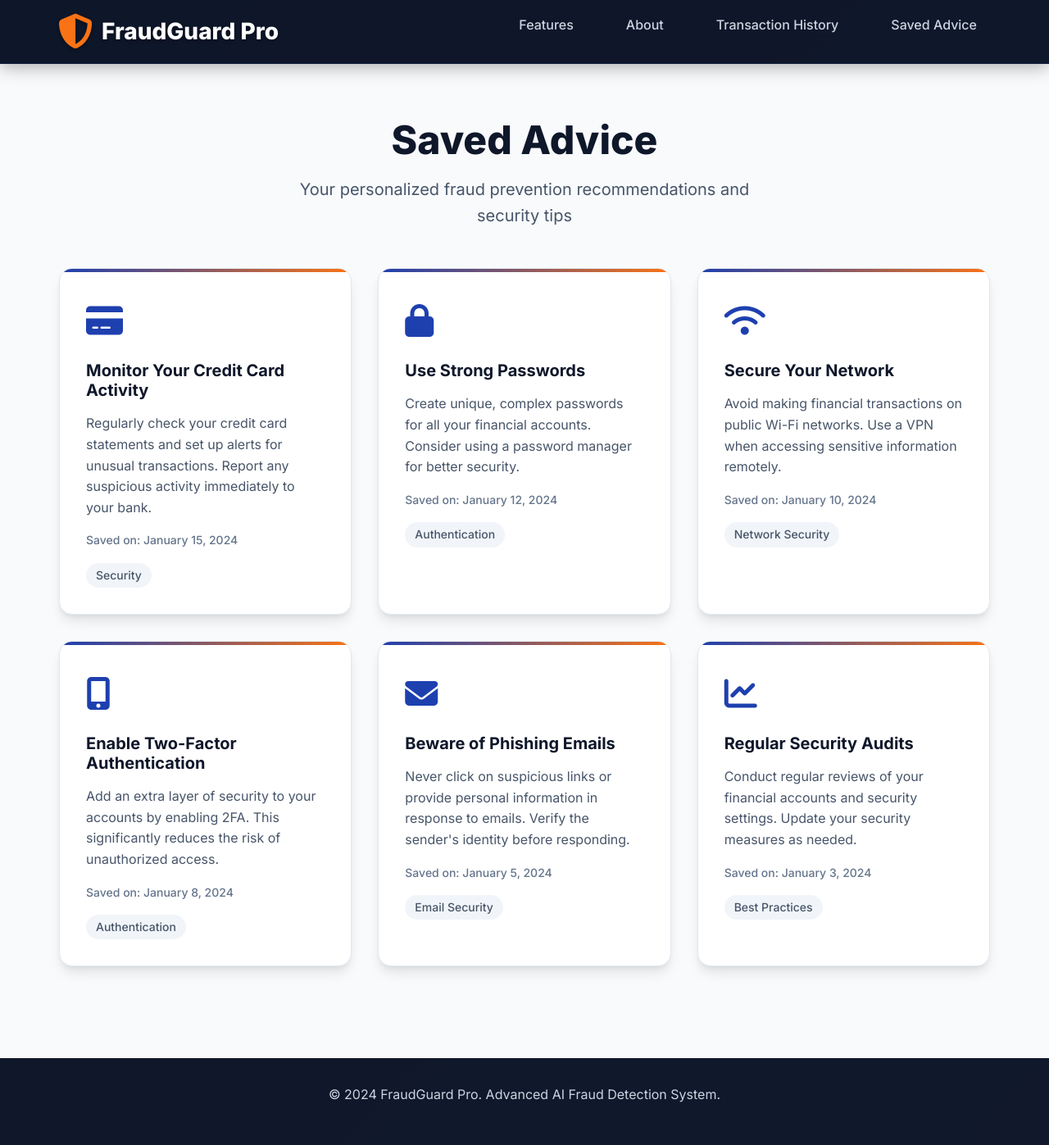
After one commit to Pawan22104168/FraudGuard-Pro-AI-Fraud-Detection-System, a Flask app: page /saved_advice in a window 1280 px wide. The commit adds this page. Shown: the whole page at 82% size. Run offline with Flask 3, Linux system fonts and the light colour scheme.

Commit message:
Restore Saved Advice feature - add navigation link and create saved advice page

```diff
--- a/app.py
+++ b/app.py
@@ -73,6 +73,10 @@ def index():
 @app.route('/about')
 def about():
     return render_template('about.html')
+
+@app.route('/saved_advice')
+def saved_advice():
+    return render_template('saved_advice.html')
 
 @app.route('/transaction_history')
 def transaction_history():
--- a/templates/index.html
+++ b/templates/index.html
@@ -584,6 +584,7 @@
                         <li><a href="#features">Features</a></li>
                         <li><a href="/about">About</a></li>
                         <li><a href="/transaction_history">Transaction History</a></li>
+                        <li><a href="/saved_advice">Saved Advice</a></li>
                     </ul>
                 </nav>
             </div>
--- /dev/null
+++ b/templates/saved_advice.html
@@ -0,0 +1,406 @@
+<!DOCTYPE html>
+<html lang="en">
+<head>
+    <meta charset="UTF-8">
+    <meta name="viewport" content="width=device-width, initial-scale=1.0">
+    <title>Saved Advice - FraudGuard Pro</title>
+    <link href="https://cdn.jsdelivr.net/npm/bootstrap@5.3.0/dist/css/bootstrap.min.css" rel="stylesheet">
+    <link href="https://cdnjs.cloudflare.com/ajax/libs/font-awesome/6.4.0/css/all.min.css" rel="stylesheet">
+    <link href="https://fonts.googleapis.com/css2?family=Inter:wght@300;400;500;600;700;800;900&display=swap" rel="stylesheet">
+    <style>
+        :root {
+            --primary-blue: #1e40af;
+            --primary-dark: #1e3a8a;
+            --accent-orange: #f97316;
+            --accent-red: #dc2626;
+            --success-green: #059669;
+            --warning-yellow: #d97706;
+            --text-primary: #0f172a;
+            --text-secondary: #475569;
+            --text-light: #64748b;
+            --bg-primary: #ffffff;
+            --bg-secondary: #f8fafc;
+            --bg-tertiary: #f1f5f9;
+            --border-color: #e2e8f0;
+            --shadow-sm: 0 1px 3px 0 rgba(0, 0, 0, 0.1), 0 1px 2px 0 rgba(0, 0, 0, 0.06);
+            --shadow-md: 0 4px 6px -1px rgba(0, 0, 0, 0.1), 0 2px 4px -1px rgba(0, 0, 0, 0.06);
+            --shadow-lg: 0 10px 15px -3px rgba(0, 0, 0, 0.1), 0 4px 6px -2px rgba(0, 0, 0, 0.05);
+            --shadow-xl: 0 20px 25px -5px rgba(0, 0, 0, 0.1), 0 10px 10px -5px rgba(0, 0, 0, 0.04);
+        }
+
+        * {
+            margin: 0;
+            padding: 0;
+            box-sizing: border-box;
+        }
+
+        body {
+            font-family: 'Inter', -apple-system, BlinkMacSystemFont, 'Segoe UI', Roboto, sans-serif;
+            background: linear-gradient(135deg, #0f172a 0%, #1e293b 50%, #334155 100%);
+            min-height: 100vh;
+            color: var(--text-primary);
+            line-height: 1.6;
+            font-weight: 400;
+        }
+
+        /* Header */
+        .header {
+            background: rgba(15, 23, 42, 0.95);
+            backdrop-filter: blur(20px);
+            border-bottom: 1px solid rgba(30, 64, 175, 0.2);
+            padding: 1rem 0;
+            position: sticky;
+            top: 0;
+            z-index: 1000;
+            box-shadow: 0 4px 20px rgba(0, 0, 0, 0.3);
+        }
+
+        .header-content {
+            display: flex;
+            align-items: center;
+            justify-content: space-between;
+            max-width: 1200px;
+            margin: 0 auto;
+            padding: 0 2rem;
+        }
+
+        .logo {
+            display: flex;
+            align-items: center;
+            gap: 0.75rem;
+            font-size: 1.75rem;
+            font-weight: 800;
+            color: #ffffff;
+            text-decoration: none;
+            text-shadow: 0 2px 4px rgba(0, 0, 0, 0.3);
+        }
+
+        .logo i {
+            font-size: 2.5rem;
+            color: var(--accent-orange);
+            animation: shield-pulse 2s ease-in-out infinite;
+        }
+
+        @keyframes shield-pulse {
+            0%, 100% { transform: scale(1); }
+            50% { transform: scale(1.1); }
+        }
+
+        .nav-links {
+            display: flex;
+            gap: 2rem;
+            list-style: none;
+        }
+
+        .nav-links a {
+            color: #cbd5e1;
+            text-decoration: none;
+            font-weight: 500;
+            transition: all 0.3s ease;
+            padding: 0.5rem 1rem;
+            border-radius: 8px;
+        }
+
+        .nav-links a:hover {
+            color: #ffffff;
+            background: rgba(30, 64, 175, 0.2);
+            transform: translateY(-2px);
+        }
+
+        /* Main Content */
+        .main-content {
+            padding: 4rem 0;
+            background: var(--bg-secondary);
+            min-height: calc(100vh - 200px);
+        }
+
+        .content-wrapper {
+            max-width: 1200px;
+            margin: 0 auto;
+            padding: 0 2rem;
+        }
+
+        .page-header {
+            text-align: center;
+            margin-bottom: 3rem;
+        }
+
+        .page-title {
+            font-size: 3rem;
+            font-weight: 800;
+            color: var(--text-primary);
+            margin-bottom: 1rem;
+        }
+
+        .page-subtitle {
+            font-size: 1.25rem;
+            color: var(--text-secondary);
+            max-width: 600px;
+            margin: 0 auto;
+        }
+
+        /* Advice Cards */
+        .advice-grid {
+            display: grid;
+            grid-template-columns: repeat(auto-fit, minmax(350px, 1fr));
+            gap: 2rem;
+            margin-bottom: 3rem;
+        }
+
+        .advice-card {
+            background: white;
+            padding: 2rem;
+            border-radius: 16px;
+            box-shadow: var(--shadow-lg);
+            border: 1px solid var(--border-color);
+            transition: all 0.3s ease;
+            position: relative;
+            overflow: hidden;
+        }
+
+        .advice-card::before {
+            content: '';
+            position: absolute;
+            top: 0;
+            left: 0;
+            width: 100%;
+            height: 4px;
+            background: linear-gradient(90deg, var(--primary-blue), var(--accent-orange));
+        }
+
+        .advice-card:hover {
+            transform: translateY(-8px);
+            box-shadow: var(--shadow-xl);
+        }
+
+        .advice-icon {
+            font-size: 2.5rem;
+            color: var(--primary-blue);
+            margin-bottom: 1rem;
+        }
+
+        .advice-title {
+            font-size: 1.25rem;
+            font-weight: 700;
+            color: var(--text-primary);
+            margin-bottom: 1rem;
+        }
+
+        .advice-description {
+            color: var(--text-secondary);
+            line-height: 1.6;
+            margin-bottom: 1rem;
+        }
+
+        .advice-date {
+            font-size: 0.875rem;
+            color: var(--text-light);
+            font-weight: 500;
+        }
+
+        .advice-category {
+            display: inline-block;
+            background: var(--bg-tertiary);
+            color: var(--text-secondary);
+            padding: 0.25rem 0.75rem;
+            border-radius: 20px;
+            font-size: 0.875rem;
+            font-weight: 500;
+            margin-top: 1rem;
+        }
+
+        /* Empty State */
+        .empty-state {
+            text-align: center;
+            padding: 4rem 2rem;
+            background: white;
+            border-radius: 16px;
+            box-shadow: var(--shadow-lg);
+        }
+
+        .empty-icon {
+            font-size: 4rem;
+            color: var(--text-light);
+            margin-bottom: 1rem;
+        }
+
+        .empty-title {
+            font-size: 1.5rem;
+            font-weight: 600;
+            color: var(--text-primary);
+            margin-bottom: 1rem;
+        }
+
+        .empty-description {
+            color: var(--text-secondary);
+            margin-bottom: 2rem;
+        }
+
+        .btn-primary {
+            background: linear-gradient(135deg, var(--primary-blue), var(--primary-dark));
+            border: none;
+            color: white;
+            padding: 0.75rem 2rem;
+            border-radius: 8px;
+            font-weight: 600;
+            text-decoration: none;
+            display: inline-block;
+            transition: all 0.3s ease;
+        }
+
+        .btn-primary:hover {
+            transform: translateY(-2px);
+            box-shadow: var(--shadow-md);
+            color: white;
+        }
+
+        /* Footer */
+        .footer {
+            background: rgba(15, 23, 42, 0.95);
+            color: #cbd5e1;
+            text-align: center;
+            padding: 2rem 0;
+        }
+
+        .footer-content {
+            max-width: 1200px;
+            margin: 0 auto;
+            padding: 0 2rem;
+        }
+
+        @media (max-width: 768px) {
+            .nav-links {
+                gap: 1rem;
+            }
+
+            .page-title {
+                font-size: 2rem;
+            }
+
+            .advice-grid {
+                grid-template-columns: 1fr;
+            }
+        }
+    </style>
+</head>
+<body>
+    <!-- Header -->
+    <header class="header">
+        <div class="header-content">
+            <a href="/" class="logo">
+                <i class="fas fa-shield-alt"></i>
+                FraudGuard Pro
+            </a>
+            <nav>
+                <ul class="nav-links">
+                    <li><a href="/#features">Features</a></li>
+                    <li><a href="/about">About</a></li>
+                    <li><a href="/transaction_history">Transaction History</a></li>
+                    <li><a href="/saved_advice">Saved Advice</a></li>
+                </ul>
+            </nav>
+        </div>
+    </header>
+
+    <!-- Main Content -->
+    <main class="main-content">
+        <div class="content-wrapper">
+            <div class="page-header">
+                <h1 class="page-title">Saved Advice</h1>
+                <p class="page-subtitle">
+                    Your personalized fraud prevention recommendations and security tips
+                </p>
+            </div>
+
+            <div class="advice-grid">
+                <div class="advice-card">
+                    <div class="advice-icon">
+                        <i class="fas fa-credit-card"></i>
+                    </div>
+                    <h3 class="advice-title">Monitor Your Credit Card Activity</h3>
+                    <p class="advice-description">
+                        Regularly check your credit card statements and set up alerts for unusual transactions.
+                        Report any suspicious activity immediately to your bank.
+                    </p>
+                    <div class="advice-date">Saved on: January 15, 2024</div>
+                    <span class="advice-category">Security</span>
+                </div>
+
+                <div class="advice-card">
+                    <div class="advice-icon">
+                        <i class="fas fa-lock"></i>
+                    </div>
+                    <h3 class="advice-title">Use Strong Passwords</h3>
+                    <p class="advice-description">
+                        Create unique, complex passwords for all your financial accounts.
+                        Consider using a password manager for better security.
+                    </p>
+                    <div class="advice-date">Saved on: January 12, 2024</div>
+                    <span class="advice-category">Authentication</span>
+                </div>
+
+                <div class="advice-card">
+                    <div class="advice-icon">
+                        <i class="fas fa-wifi"></i>
+                    </div>
+                    <h3 class="advice-title">Secure Your Network</h3>
+                    <p class="advice-description">
+                        Avoid making financial transactions on public Wi-Fi networks.
+                        Use a VPN when accessing sensitive information remotely.
+                    </p>
+                    <div class="advice-date">Saved on: January 10, 2024</div>
+                    <span class="advice-category">Network Security</span>
+                </div>
+
+                <div class="advice-card">
+                    <div class="advice-icon">
+                        <i class="fas fa-mobile-alt"></i>
+                    </div>
+                    <h3 class="advice-title">Enable Two-Factor Authentication</h3>
+                    <p class="advice-description">
+                        Add an extra layer of security to your accounts by enabling 2FA.
+                        This significantly reduces the risk of unauthorized access.
+                    </p>
+                    <div class="advice-date">Saved on: January 8, 2024</div>
+                    <span class="advice-category">Authentication</span>
+                </div>
+
+                <div class="advice-card">
+                    <div class="advice-icon">
+                        <i class="fas fa-envelope"></i>
+                    </div>
+                    <h3 class="advice-title">Beware of Phishing Emails</h3>
+                    <p class="advice-description">
+                        Never click on suspicious links or provide personal information in response to emails.
+                        Verify the sender's identity before responding.
+                    </p>
+                    <div class="advice-date">Saved on: January 5, 2024</div>
+                    <span class="advice-category">Email Security</span>
+                </div>
+
+                <div class="advice-card">
+                    <div class="advice-icon">
+                        <i class="fas fa-chart-line"></i>
+                    </div>
+                    <h3 class="advice-title">Regular Security Audits</h3>
+                    <p class="advice-description">
+                        Conduct regular reviews of your financial accounts and security settings.
+                        Update your security measures as needed.
+                    </p>
+                    <div class="advice-date">Saved on: January 3, 2024</div>
+                    <span class="advice-category">Best Practices</span>
+                </div>
+            </div>
+        </div>
+    </main>
+
+    <!-- Footer -->
+    <footer class="footer">
+        <div class="footer-content">
+            <p>&copy; 2024 FraudGuard Pro. Advanced AI Fraud Detection System.</p>
+        </div>
+    </footer>
+
+    <script src="https://cdn.jsdelivr.net/npm/bootstrap@5.3.0/dist/js/bootstrap.bundle.min.js"></script>
+</body>
+</html>
```
